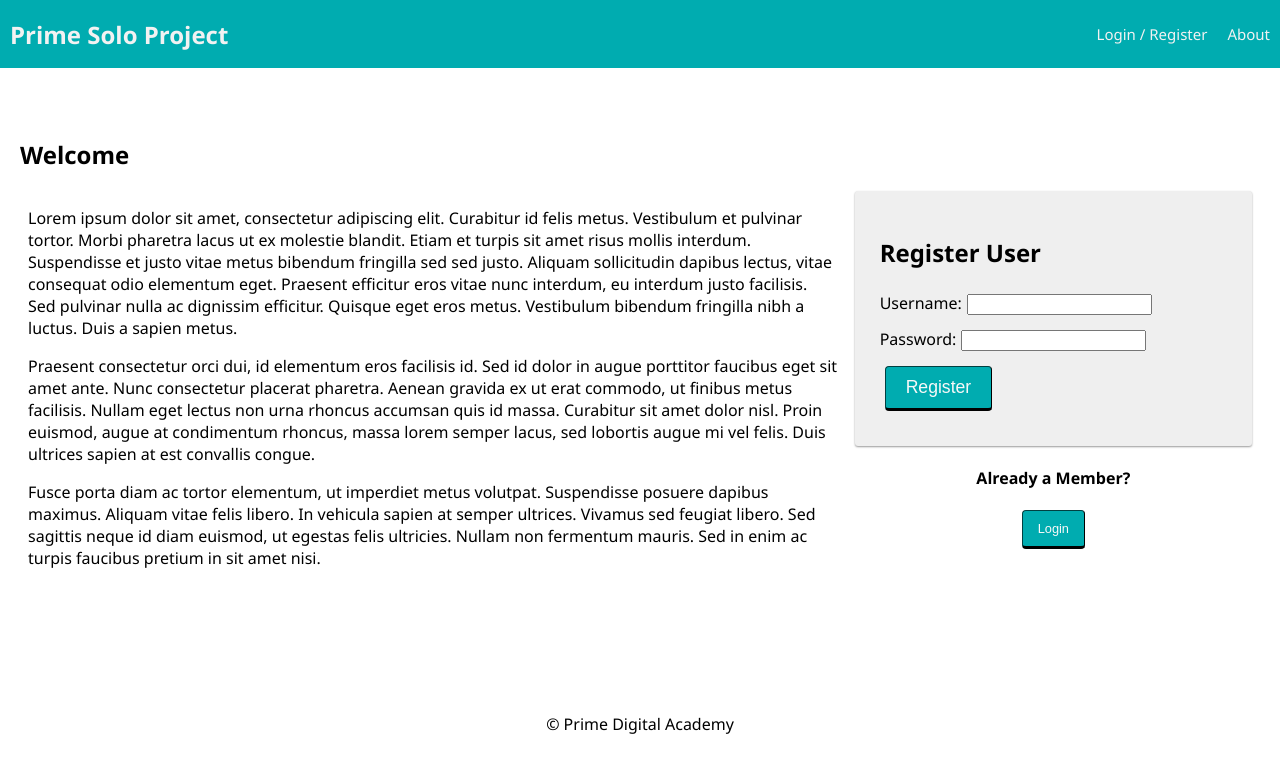
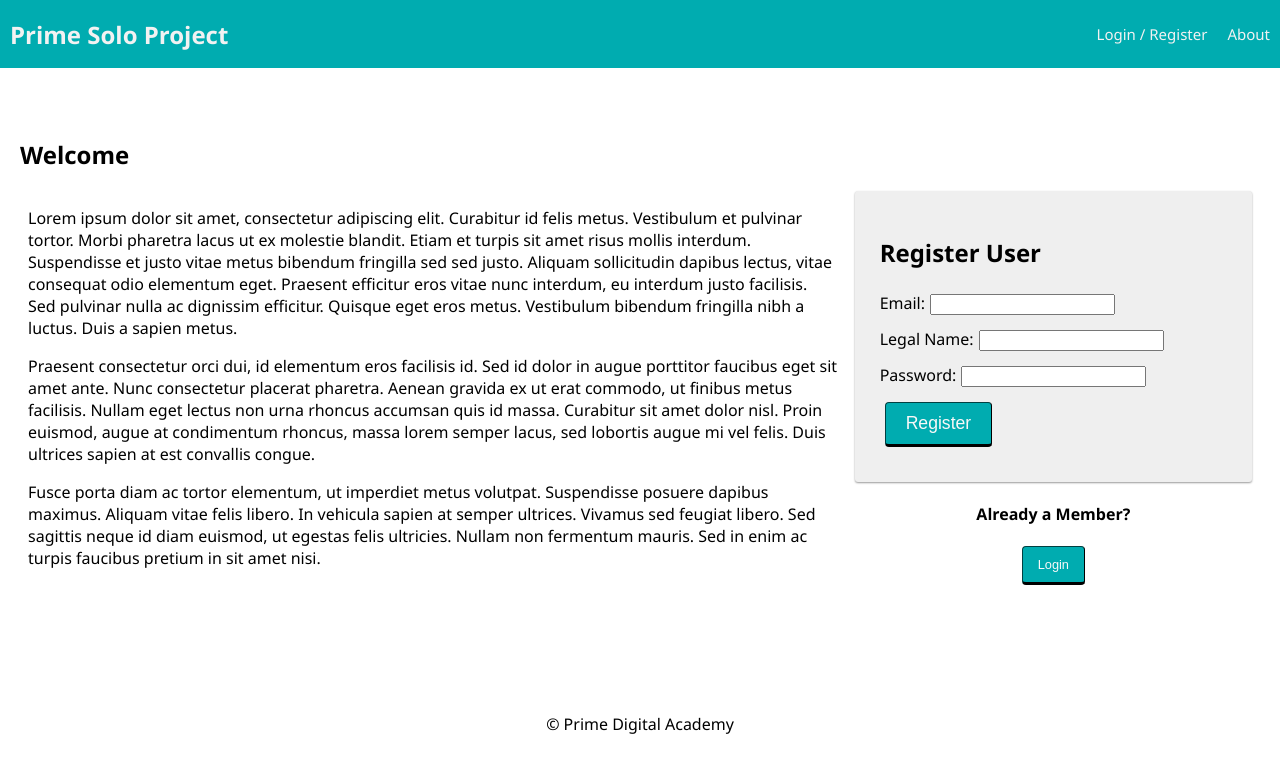
Before and after one commit to jdh2021/tradeout, a React (Create React App) app: page /#/home in a window 1280 px wide. Shown: the top 772 px of the page. Built offline with nearby package versions, Linux system fonts and the light colour scheme; no server answers.

Commit message:
added email and legal name to registration

```diff
--- a/src/components/RegisterForm/RegisterForm.jsx
+++ b/src/components/RegisterForm/RegisterForm.jsx
@@ -2,7 +2,10 @@ import React, { useState } from 'react';
 import { useDispatch, useSelector } from 'react-redux';
 
 function RegisterForm() {
-  const [username, setUsername] = useState('');
+
+  // const [username, setUsername] = useState('');
+  const [email, setEmail] = useState('');
+  const [legalName, setLegalName] = useState('');
   const [password, setPassword] = useState('');
   const errors = useSelector((store) => store.errors);
   const dispatch = useDispatch();
@@ -13,8 +16,10 @@ function RegisterForm() {
     dispatch({
       type: 'REGISTER',
       payload: {
-        username: username,
+        // username: username,
+        email: email,
         password: password,
+        legalName: legalName
       },
     });
   }; // end registerUser
@@ -28,7 +33,7 @@ function RegisterForm() {
         </h3>
       )}
       <div>
-        <label htmlFor="username">
+        {/* <label htmlFor="username">
           Username:
           <input
             type="text"
@@ -36,6 +41,30 @@ function RegisterForm() {
             value={username}
             required
             onChange={(event) => setUsername(event.target.value)}
+          />
+        </label> */}
+      </div>
+      <div>
+        <label htmlFor='email'>
+          Email:
+          <input
+            type="text"
+            name="email"
+            value={email}
+            required
+            onChange={(event) => setEmail(event.target.value)}
+          />
+        </label>
+      </div>
+      <div>
+        <label htmlFor='legalName'>
+          Legal Name:
+          <input
+            type='text'
+            name='legalName'
+            value={legalName}
+            required
+            onChange={(event) => setLegalName(event.target.value)}
           />
         </label>
       </div>
```
